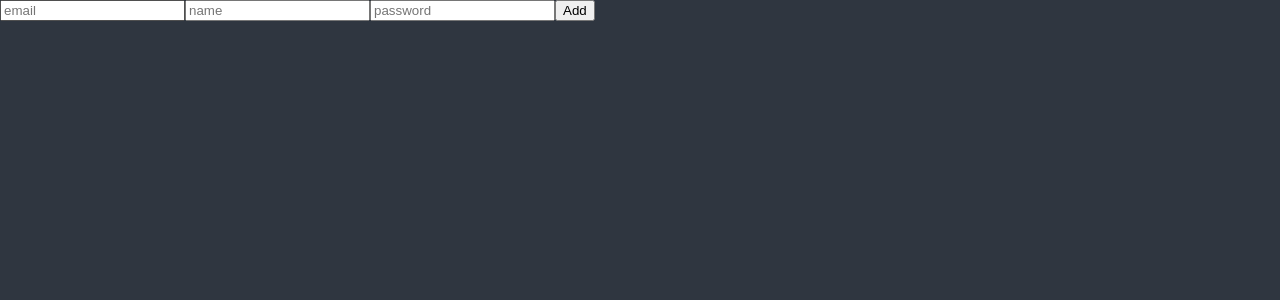
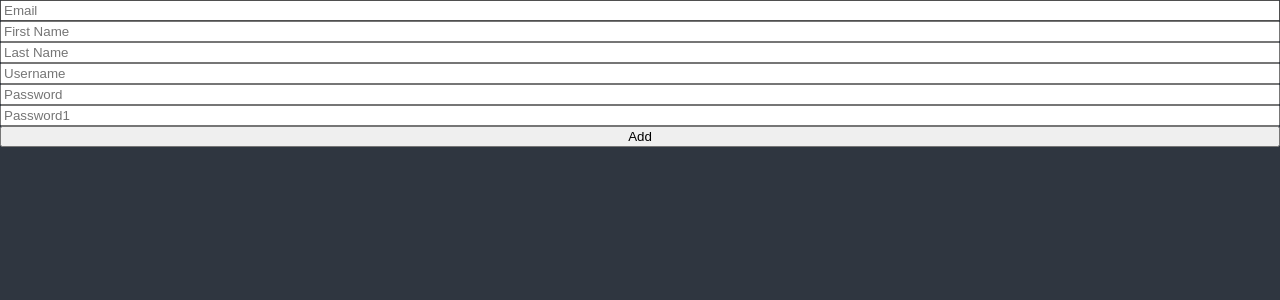
Before and after one commit to RoyalOttoc/react-todo, a React (Create React App) app: page / in a window 1280 px wide. Shown: the top 300 px of the page. Built offline with nearby package versions, Linux system fonts and the light colour scheme.

Commit message:
add validation

```diff
--- a/src/ToDoList.tsx
+++ b/src/ToDoList.tsx
@@ -1,20 +1,139 @@
-import React, {useState} from 'react';
-import {useForm} from "react-hook-form"
+import React from 'react';
+import {useForm} from 'react-hook-form';
+import {isJsxOpeningElement} from 'typescript';
 
-function ToDoList(){
-   const {register, watch} = useForm();
-   console.log(watch())
+/* function ToDoList() {
+  const [toDo, setToDo] = useState("");
+  const [toDoError, setToDoError] = useState("");
+  const onChange = (event: React.FormEvent<HTMLInputElement>) => {
+    const {
+      currentTarget: { value },
+    } = event;
+    setToDoError("");
+    setToDo(value);
+  };
+  const onSubmit = (event: React.FormEvent<HTMLFormElement>) => {
+    event.preventDefault();
+    if (toDo.length < 10) {
+      return setToDoError("To do should be longer");
+    }
+    console.log("submit");
+  };
+  return (
+    <div>
+      <form onSubmit={onSubmit}>
+        <input onChange={onChange} value={toDo} placeholder="Write a to do" />
+        <button>Add</button>
+        {toDoError !== "" ? toDoError : null}
+      </form>
+    </div>
+  );
+} */
 
-    return(
-        <div>
-            <form>
-                <input {...register("email")} type="text" placeholder='email'/>
-                <input {...register("name")} type="text" placeholder='name'/>
-                <input {...register("password")} type="text" placeholder='password'/>
-                <button>Add</button>
-            </form>
-        </div>
-    )
+interface IForm {
+  email: string;
+  firstName: string;
+  lastName: string;
+  username: string;
+  password: string;
+  password1: string;
+  extraError?: string;
+}
+
+function ToDoList() {
+  const {
+    register,
+    handleSubmit,
+    formState: {errors},
+    setError,
+  } = useForm<IForm>();
+  const onValid = (data: IForm) => {
+    if (data.password !== data.password1) {
+      setError(
+        'password1',
+        {message: 'Password is not matched'},
+        {shouldFocus: true},
+      );
+    }
+  };
+  console.log(errors);
+  return (
+    <div>
+      <form
+        style={{
+          display: 'flex',
+          flexDirection: 'column',
+        }}
+        onSubmit={handleSubmit(onValid)}
+      >
+        <input
+          {...register('email', {
+            required: 'Email is required',
+            pattern: {
+              value: /^[A-Za-z0-9._%+-]+@gmail.com$/,
+              message: 'Only gmail.com emails allowed',
+            },
+          })}
+          placeholder="Email"
+        />
+        <span>{errors?.email?.message}</span>
+        <input
+          {...register('firstName', {
+            required: 'First name is required',
+          })}
+          placeholder="First Name"
+        />
+        <span>{errors?.firstName?.message}</span>
+
+        <input
+          {...register('lastName', {
+            required: 'Last name is required',
+          })}
+          placeholder="Last Name"
+        />
+        <span>{errors?.lastName?.message}</span>
+
+        <input
+          {...register('username', {
+            required: 'User name is required',
+            minLength: {
+              value: 5,
+              message: 'User name should be longer than 5 chars',
+            },
+            validate: value =>
+              value.includes('jong') ? "jong can't be used" : true,
+          })}
+          placeholder="Username"
+        />
+        <span>{errors?.username?.message}</span>
+
+        <input
+          {...register('password', {
+            required: 'Password is required',
+            minLength: {
+              value: 5,
+              message: 'Your password is too short.',
+            },
+          })}
+          placeholder="Password"
+        />
+        <span>{errors?.password?.message}</span>
+
+        <input
+          {...register('password1', {
+            required: 'Password is required',
+            minLength: {
+              value: 5,
+              message: 'Your password is too short.',
+            },
+          })}
+          placeholder="Password1"
+        />
+        <span>{errors?.password1?.message}</span>
+        <button>Add</button>
+      </form>
+    </div>
+  );
 }
 
 export default ToDoList;
```
Also changed, not shown: 1 other file (tests, documents, lock files or other folders).
